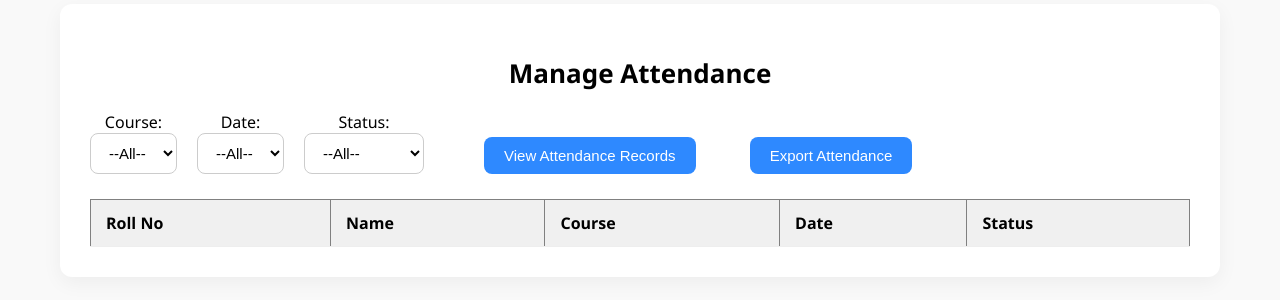
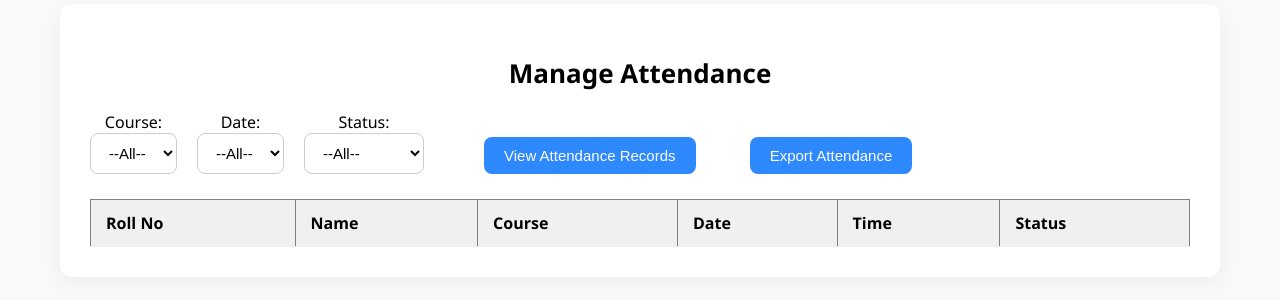
Before and after one commit to VarshaSingh-343/ml_based_attendance, a Flask app: page /admin/dashboard in a window 1280 px wide. Shown: the part 152-452 px from the top of the page. Run offline with Flask 3, Linux system fonts and the light colour scheme; the visitor is signed in with stand-in values (Sample User, id 1); data that the repository does not hold is empty.

Commit message:
tracking files

```diff
--- a/app.py
+++ b/app.py
@@ -54,7 +54,9 @@ def view_attendance():
 
     if status == "Marked":
         query = """
-            SELECT s.roll_no, s.name, s.course, DATE(a.timestamp) as date
+            SELECT s.roll_no, s.name, s.course,
+                   DATE(a.timestamp) as date,
+                   TIME(a.timestamp) as time
             FROM attendance_log a
             JOIN student_details s ON s.roll_no = a.roll_no
             WHERE 1=1
@@ -75,6 +77,7 @@ def view_attendance():
                 "name": row[1],
                 "course": row[2],
                 "date": row[3],
+                "time": row[4],
                 "status": "Marked"
             })
 
@@ -110,7 +113,9 @@ def view_attendance():
     else:
         # No filter, show all attendance log
         query = """
-            SELECT s.roll_no, s.name, s.course, DATE(a.timestamp) as date
+            SELECT s.roll_no, s.name, s.course,
+                   DATE(a.timestamp) as date,
+                   TIME(a.timestamp) as time
             FROM attendance_log a
             JOIN student_details s ON s.roll_no = a.roll_no
         """
@@ -129,6 +134,7 @@ def view_attendance():
                 "name": row[1],
                 "course": row[2],
                 "date": row[3],
+                "time": row[4],
                 "status": "Marked"
             })
 
@@ -238,19 +244,23 @@ def export_attendance():
     cursor.execute(student_query, params)
     students = cursor.fetchall()
 
-    # Step 2: Get marked attendance roll_nos for the selected date
-    marked_rolls = set()
+    # Step 2: Get marked attendance with timestamps for the selected date
+    marked_attendance = {}
     if date:
-        cursor.execute("SELECT roll_no FROM attendance_log WHERE DATE(timestamp) = ?", (date,))
-        marked_rolls = set(row[0] for row in cursor.fetchall())
+        cursor.execute("""
+            SELECT roll_no, TIME(timestamp) as time
+            FROM attendance_log
+            WHERE DATE(timestamp) = ?
+        """, (date,))
+        marked_attendance = {row[0]: row[1] for row in cursor.fetchall()}
 
     # Step 3: Prepare CSV
     output = io.StringIO()
     writer = csv.writer(output)
-    writer.writerow(['Roll No', 'Name', 'Course', 'Date', 'Status'])
+    writer.writerow(['Roll No', 'Name', 'Course', 'Date', 'Time', 'Status'])
 
     for roll_no, name, course in students:
-        present = roll_no in marked_rolls
+        present = roll_no in marked_attendance
         record_status = "Marked" if present else "Unmarked"
 
         if status == "Marked" and not present:
@@ -258,7 +268,14 @@ def export_attendance():
         if status == "Unmarked" and present:
             continue
 
-        writer.writerow([roll_no, name, course, date if date else 'All', record_status])
+        writer.writerow([
+            roll_no,
+            name,
+            course,
+            date if date else 'All',
+            marked_attendance.get(roll_no, '-'),
+            record_status
+        ])
 
     output.seek(0)
 
--- a/templates/admin_dashboard.html
+++ b/templates/admin_dashboard.html
@@ -51,6 +51,7 @@
         <th>Name</th>
         <th>Course</th>
         <th>Date</th>
+        <th>Time</th>
         <th>Status</th>
         </tr>
     </thead>
@@ -92,7 +93,7 @@
         tbody.innerHTML = "";
 
         if (data.records.length === 0) {
-        tbody.innerHTML = "<tr><td colspan='5'>No records found</td></tr>";
+        tbody.innerHTML = "<tr><td colspan='6'>No records found</td></tr>";
         } else {
         data.records.forEach(r => {
             tbody.innerHTML += `
@@ -101,6 +102,7 @@
                 <td>${r.name}</td>
                 <td>${r.course}</td>
                 <td>${r.date}</td>
+                <td>${r.time || '-'}</td>
                 <td>${r.status}</td>
             </tr>
             `;
```
